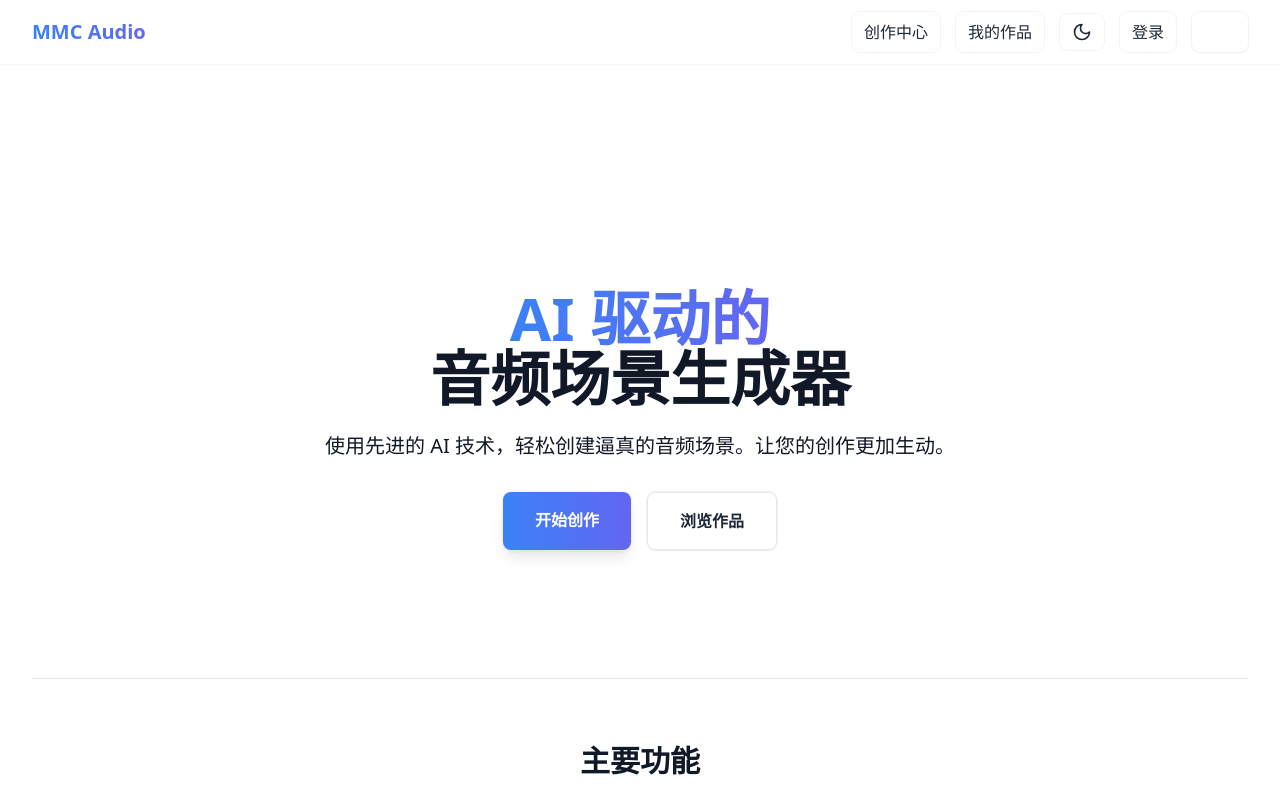
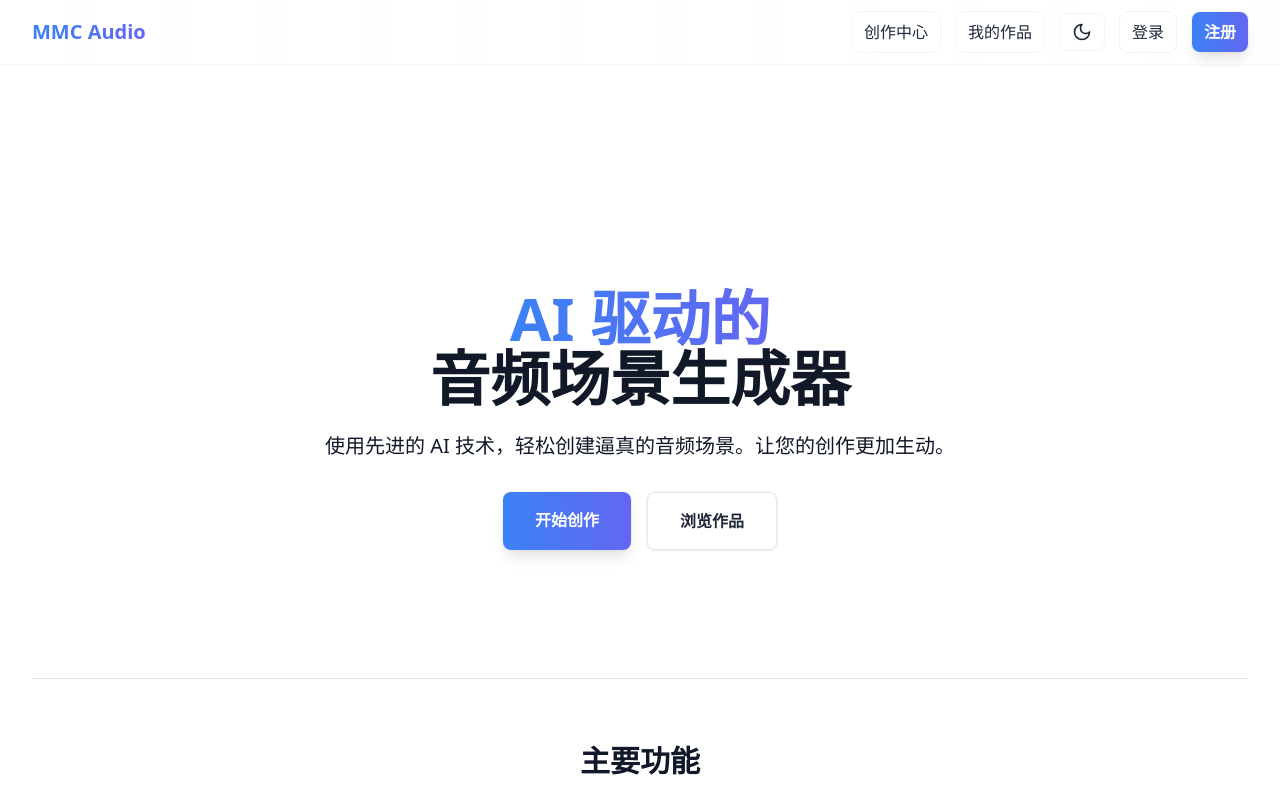
Before and after one commit to lfhwnqe/english-sst, a Next.js app: page / in a window 1280 px wide. Shown: the top 800 px of the page. Built offline with nearby package versions, Linux system fonts and the light colour scheme.

Commit message:
style: update GradientButton styling in BaseHeader for improved visual consistency; remove unnecessary newline in StaticAppHeader for cleaner code

```diff
--- a/app/components/common/header/baseHeader.tsx
+++ b/app/components/common/header/baseHeader.tsx
@@ -51,7 +51,10 @@ function BaseHeader() {
               <GradientButton href="/login">登录</GradientButton>
               <GradientButton
                 href="/signup"
-                className="bg-blue-500 hover:bg-blue-600 text-white rounded-lg shadow-sm hover:shadow-md"
+                className="bg-gradient-to-r from-blue-500 to-indigo-500 dark:from-blue-600 dark:to-indigo-600
+                text-white hover:text-white dark:hover:text-white font-semibold
+                shadow-lg hover:shadow-xl hover:shadow-blue-500/20
+                border-none ring-0"
               >
                 注册
               </GradientButton>
--- a/app/components/common/header/staticAppHeader.tsx
+++ b/app/components/common/header/staticAppHeader.tsx
@@ -1,4 +1,3 @@
-"use client";
 import BaseHeader from "./baseHeader";
 
 export default function StaticAppHeader() {
```
